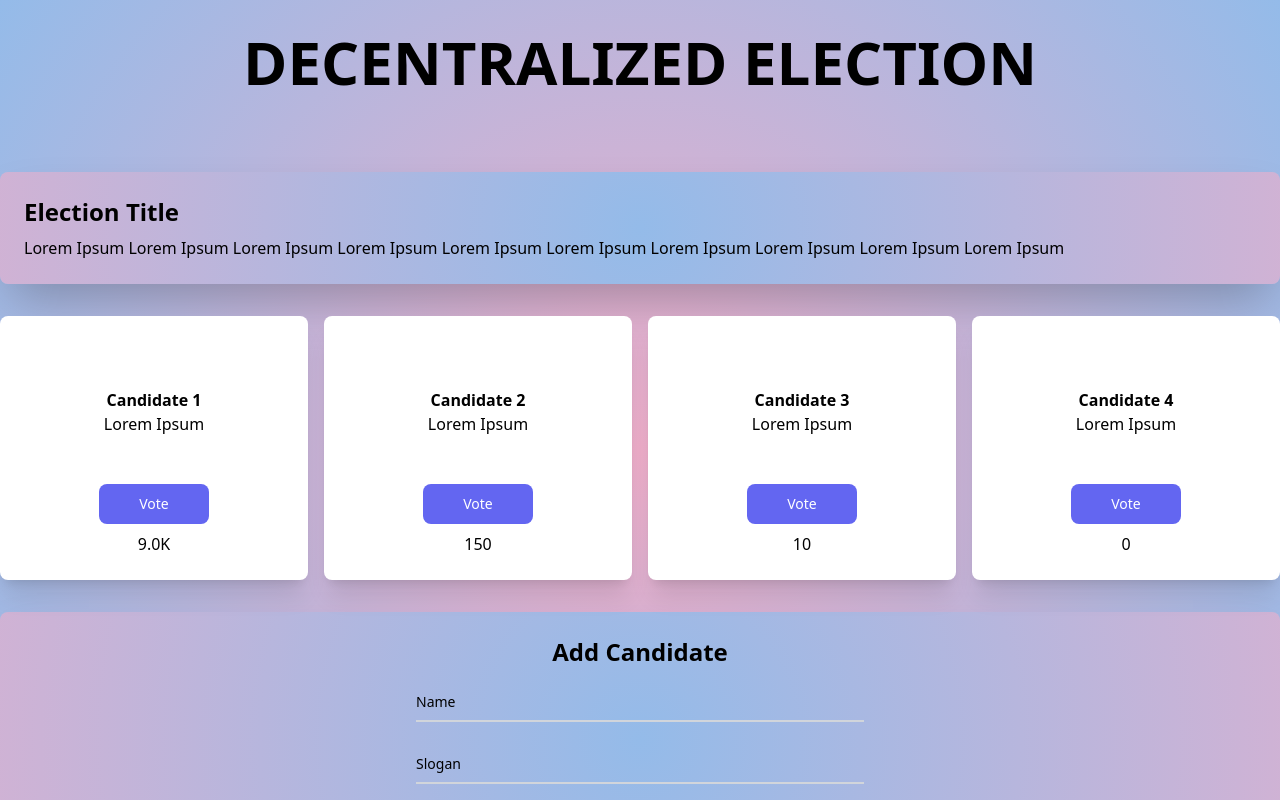
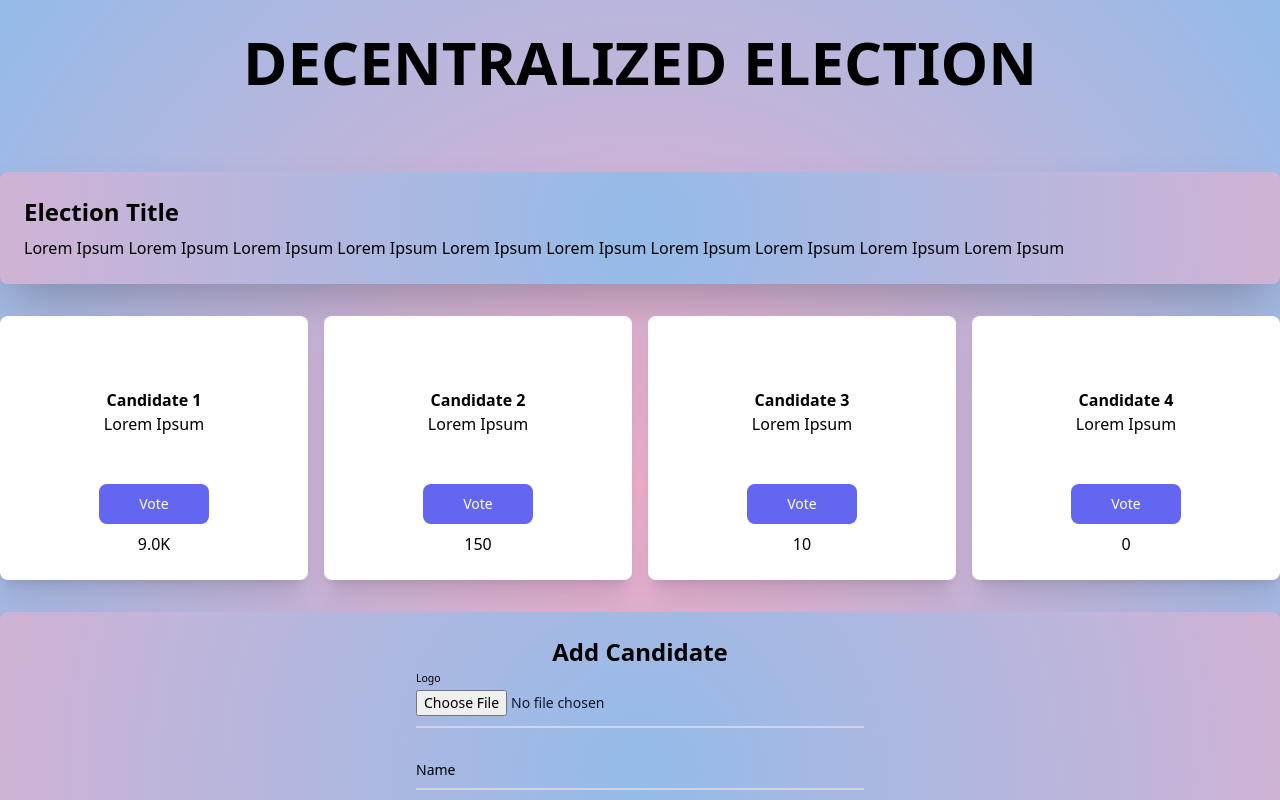
Before and after one commit to thejasmeetsingh/voting-dapp, a React (Vite) app in the folder client/: page / in a window 1280 px wide. Shown: the top 800 px of the page. Built offline with nearby package versions, Linux system fonts and the light colour scheme.

Commit message:
Updated add candidate design and added file input for logo

```diff
--- a/client/src/components/AddCandidate.jsx
+++ b/client/src/components/AddCandidate.jsx
@@ -18,6 +18,25 @@
     <footer className="card">
       <h2 className="text-2xl text-center font-bold mb-3">Add Candidate</h2>
       <form onSubmit={onFormSubmit} className="max-w-md mx-auto">
+        <div className="relative z-0 w-full mb-5 group">
+          <input
+            // value={name}
+            // onChange={(e) => {
+            //   setName(e.target.value);
+            // }}
+            type="file"
+            name="logo"
+            id="logo"
+            className="block py-2.5 px-0 w-full text-sm text-gray-900 bg-transparent border-0 border-b-2 border-gray-300 appearance-none dark:text-white dark:border-gray-600 dark:focus:border-blue-500 focus:outline-none focus:ring-0 focus:border-blue-600 peer"
+            required
+          />
+          <label
+            htmlFor="logo"
+            className="peer-focus:font-medium absolute text-sm text-white-500 dark:text-white-400 duration-300 transform -translate-y-6 scale-75 top-3 -z-10 origin-[0] peer-focus:start-0 rtl:peer-focus:translate-x-1/4 rtl:peer-focus:left-auto peer-focus:text-blue-600 peer-focus:dark:text-blue-500 peer-placeholder-shown:scale-100 peer-placeholder-shown:translate-y-0 peer-focus:scale-75 peer-focus:-translate-y-6"
+          >
+            Logo
+          </label>
+        </div>
         <div className="relative z-0 w-full mb-5 group">
           <input
             value={name}
```
